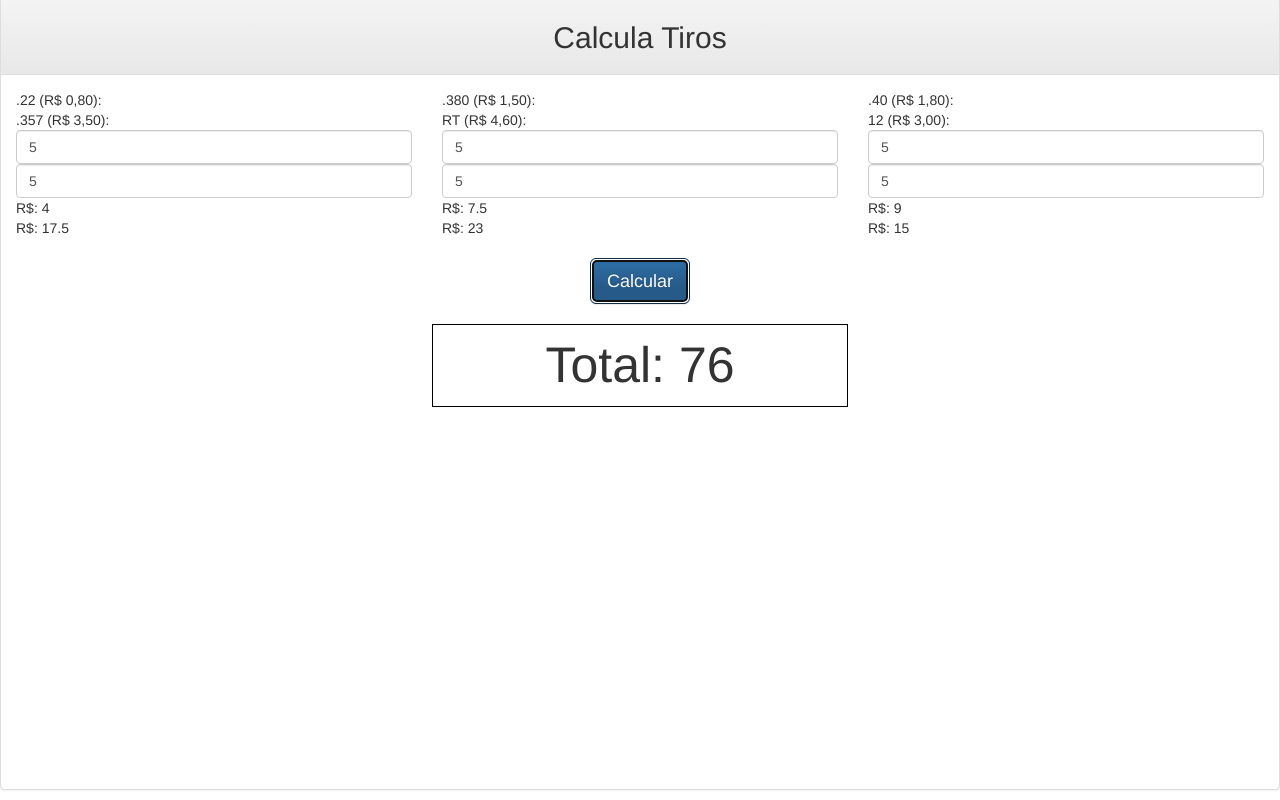
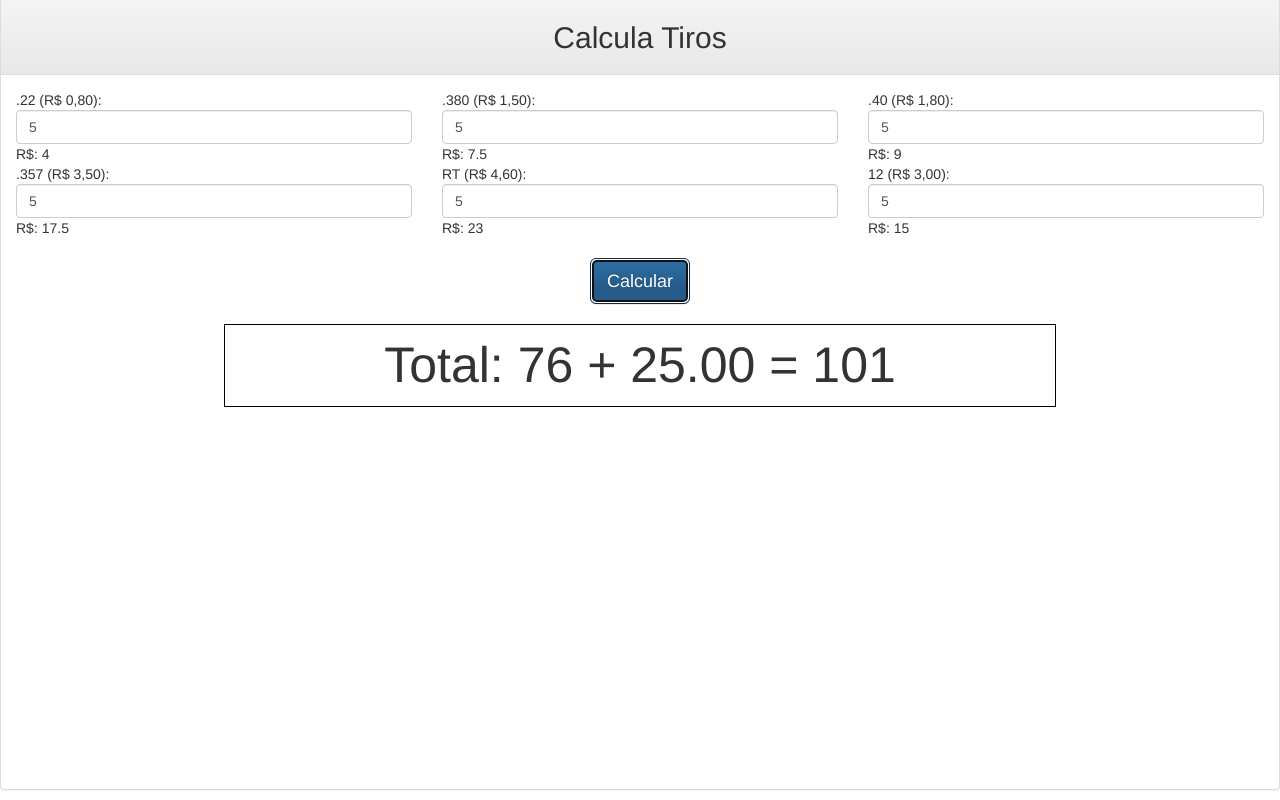
Before and after one commit to MauricioMichels/mauriciomichels.github.io, a plain HTML site: page index.html in a window 1280 px wide. Both pictures are taken after typing "5", "5", "5", "5", "5", "5" into the empty fields and a click on the button "Calcular". Drawn offline with nearby package versions, Linux system fonts and the light colour scheme.

Commit message:
Correções

```diff
--- a/app.js
+++ b/app.js
@@ -25,5 +25,5 @@ var calcular = function(argument) {
 
 	total = cal22 + cal380 + cal40 + cal357 + calRT + cal12;
 
-	document.querySelector('#total').innerHTML = total;
+	document.querySelector('#total').innerHTML = total + " + 25.00 = " + (total+25);
 }
--- a/index.html
+++ b/index.html
@@ -21,60 +21,32 @@
 					<div class="row">
 						<div class="col-xs-4" >
 							.22 (R$ 0,80):
+							<input type="number" min="0" class="form-control" id="cal22" placeholder="Quantidade de tiros dados">
+							<span id="resultCal22"></span>
 						</div>
 						<div class="col-xs-4" >
 							.380 (R$ 1,50):
+							<input type="number" min="0" class="form-control" id="cal380" placeholder="Quantidade de tiros dados">
+							<span id="resultCal380"></span>
 						</div>
 						<div class="col-xs-4" >
 							.40 (R$ 1,80):
+							<input type="number" min="0" class="form-control" id="cal40" placeholder="Quantidade de tiros dados">
+							<span id="resultCal40"></span>
 						</div>
 						<div class="col-xs-4" >
 							.357 (R$ 3,50):
+							<input type="number" min="0" class="form-control" id="cal357" placeholder="Quantidade de tiros dados">
+							<span id="resultCal357"></span>
 						</div>
 						<div class="col-xs-4" >
 							RT (R$ 4,60):
+							<input type="number" min="0" class="form-control" id="calRT" placeholder="Quantidade de tiros dados">
+							<span id="resultCalRT"></span>
 						</div>
 						<div class="col-xs-4" >
 							12 (R$ 3,00):
-						</div>
-					</div>
-					<div class="row">
-						<div class="col-xs-4" >
-							<input type="number" min="0" class="form-control" id="cal22" placeholder="Quantidade de tiros dados">
-						</div>
-						<div class="col-xs-4" >
-							<input type="number" min="0" class="form-control" id="cal380" placeholder="Quantidade de tiros dados">
-						</div>
-						<div class="col-xs-4" >
-							<input type="number" min="0" class="form-control" id="cal40" placeholder="Quantidade de tiros dados">
-						</div>
-						<div class="col-xs-4" >
-							<input type="number" min="0" class="form-control" id="cal357" placeholder="Quantidade de tiros dados">
-						</div>
-						<div class="col-xs-4" >
-							<input type="number" min="0" class="form-control" id="calRT" placeholder="Quantidade de tiros dados">
-						</div>
-						<div class="col-xs-4" >
 							<input type="number" min="0" class="form-control" id="cal12" placeholder="Quantidade de tiros dados">
-						</div>
-					</div>
-					<div class="row">
-						<div class="col-xs-4" >
-							<span id="resultCal22"></span>
-						</div>
-						<div class="col-xs-4" >
-							<span id="resultCal380"></span>
-						</div>
-						<div class="col-xs-4" >
-							<span id="resultCal40"></span>
-						</div>
-						<div class="col-xs-4" >
-							<span id="resultCal357"></span>
-						</div>
-						<div class="col-xs-4" >
-							<span id="resultCalRT"></span>
-						</div>
-						<div class="col-xs-4" >
 							<span id="resultCal12"></span>
 						</div>
 					</div>
@@ -86,7 +58,7 @@
 
 					<div class="row text-center" style="margin-top: 20px">
 						<div class="col-xs-12" >
-							<div class="col-xs-4 col-xs-offset-4" style="font-size: 50px;border: 1px solid black; padding: 5px;">
+							<div class="col-xs-8 col-xs-offset-2" style="font-size: 50px;border: 1px solid black; padding: 5px;">
 								Total: <span id="total"></span>
 							</div>
 						</div>
```
